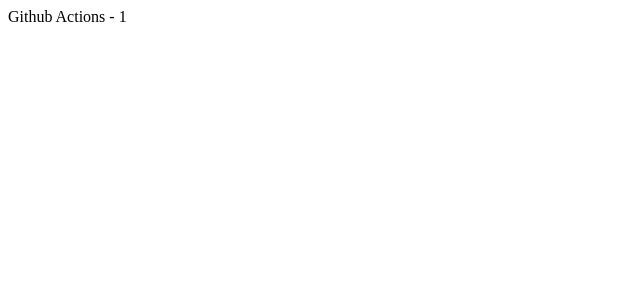
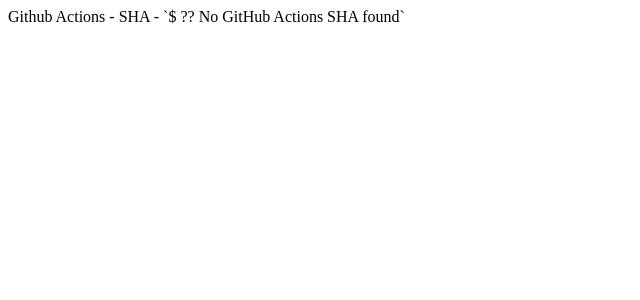
Before and after one commit to Ajsalemo/azure-webapps-windows-node-nextjs, a Next.js app: page /deployment in a window 1280 px wide. Shown: the top 300 px of the page, without its empty margins (0-640 px from the left). Built offline with nearby package versions, Linux system fonts and the light colour scheme.

Commit message:
testing outputting build SHA

```diff
--- a/src/pages/deployment.js
+++ b/src/pages/deployment.js
@@ -1,3 +1,3 @@
 export default function Deployment() {
-    return <div>Github Actions - 1</div>
+    return <div>Github Actions - SHA - `${process.env.GITHUB_SHA} ?? No GitHub Actions SHA found`</div>
 }
```
